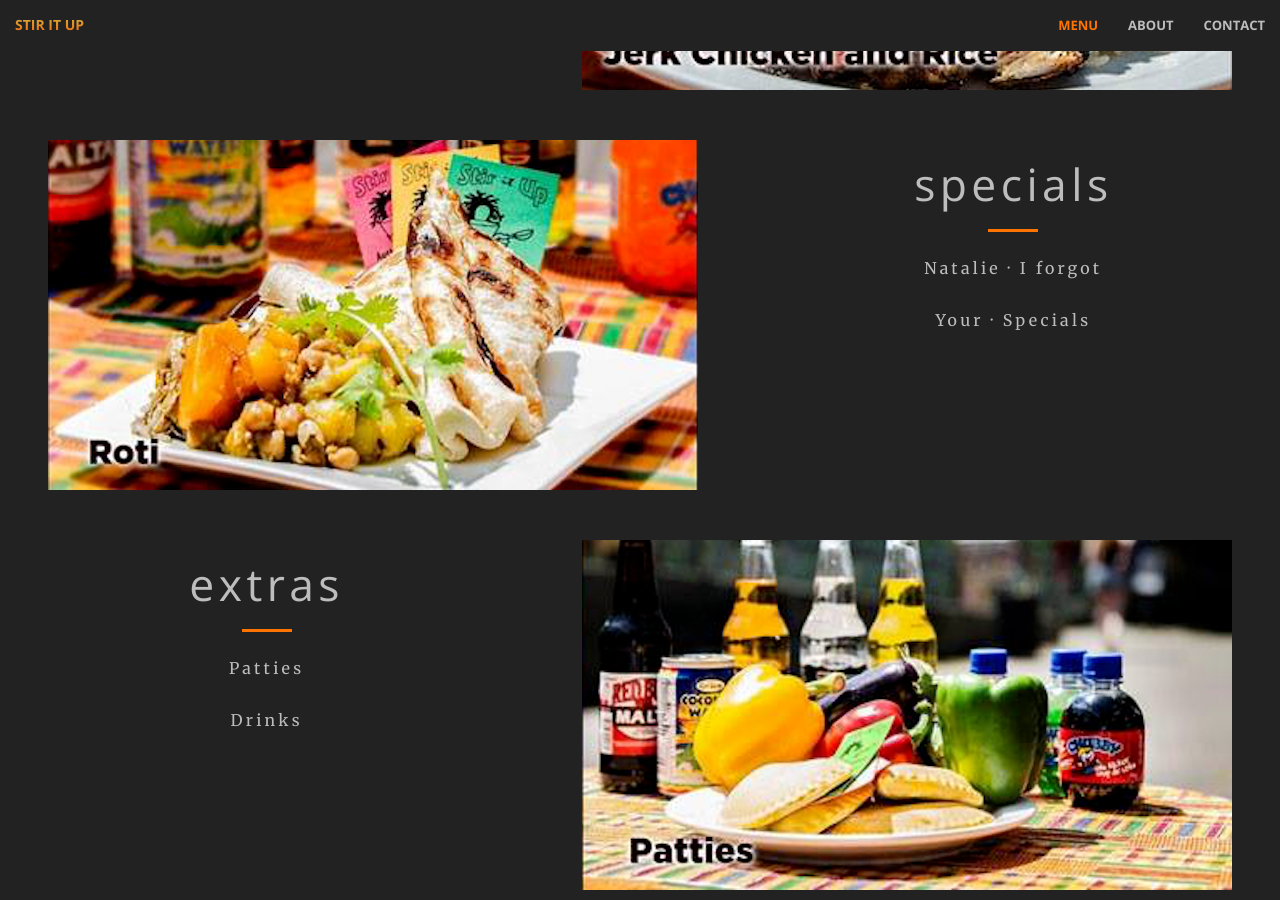
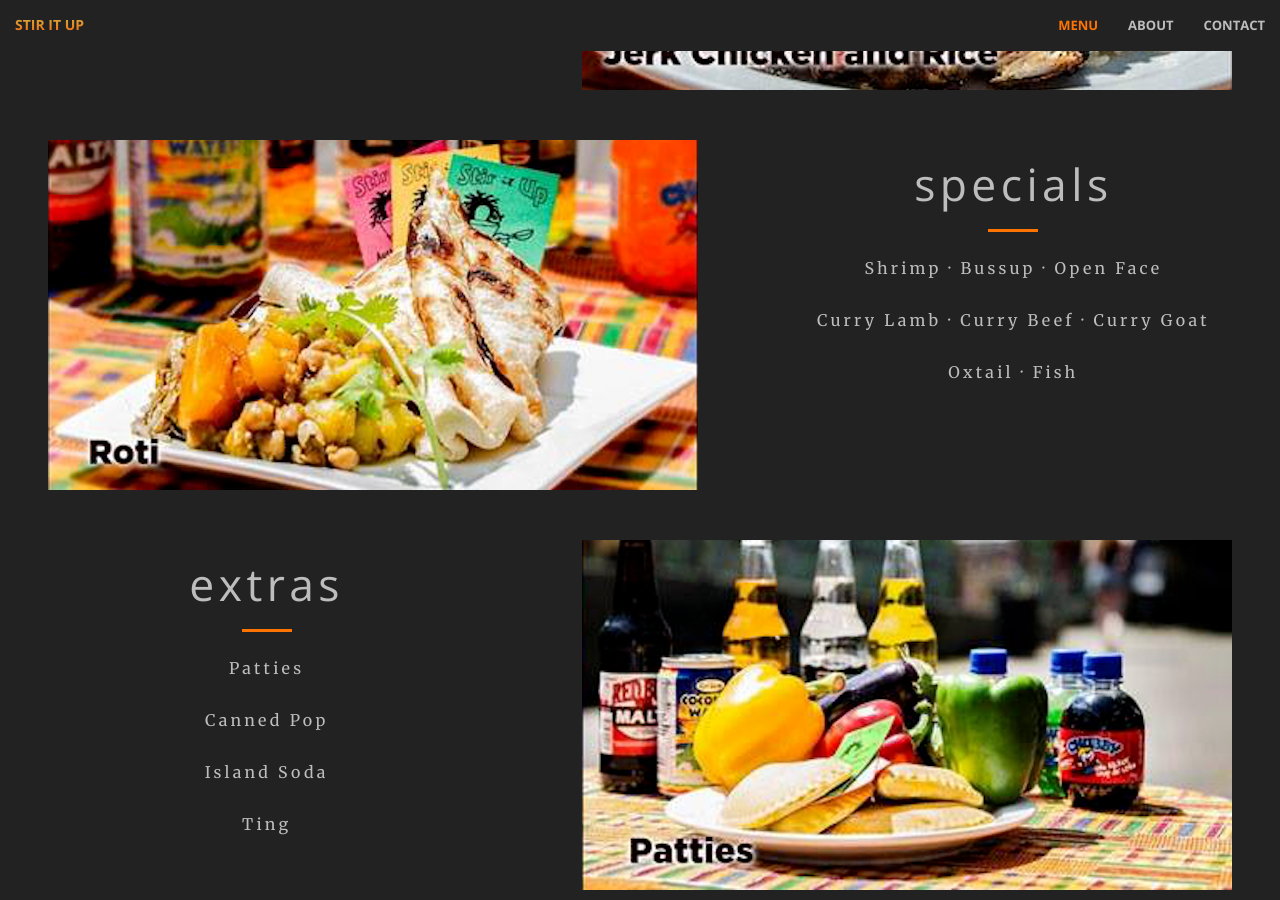
Before and after one commit to ciraben/stiritup, a Jekyll site: the page built from index.html, in a window 1280 px wide and 900 px high, scrolled down 1210 px. Built offline with Jekyll 4.4.1, drawn with Linux system fonts in a browser that asks for light colours; some of the changed text lies outside the part shown.

Commit message:
Update specials & hours. Add some mobile fixes.

```diff
--- a/_includes/call-to-action.html
+++ b/_includes/call-to-action.html
@@ -20,7 +20,7 @@
             <div class="col-lg-8 col-lg-offset-2 text-center">
                 <h2 class="section-heading">Authentic. Caribbean. Soul Food.</h2>
                 <hr class="light">
-                <p class="text-faded">Stir It Up is a locally-owned authentic Caribbean soul food restaurant.<br> Originally from St. Lucia, Chef & Owner Natalie Justin's menu features fresh ingredients, amazing spices and exotic influences.</p>
+                <p class="text-light">Stir It Up is a locally-owned authentic Caribbean soul food restaurant.<br> Originally from St. Lucia, Chef & Owner Natalie Justin's menu features fresh ingredients, amazing spices and exotic influences.</p>
                 <!--
                 <a href="#" class="btn btn-default btn-xl">Get Started!</a>
                 -->
--- a/_includes/contact.html
+++ b/_includes/contact.html
@@ -23,34 +23,24 @@
                 <br>
                 <hr class="primary">
                 <br>
-                <p>
-                  11 am - 6 pm
-                  <br>
-                  <br>
-                  760A Yates, in the Odeon Alley
-                  <br>
-                  <br>
-                  stiritupfoods@yahoo.com
-                  <br>
-                  <br>
-                   778.432.0133
-                  <br>
-                  <br>
-                </p>
+                <p>12 pm - 6 pm </p>
+                <p>760A Yates, in the Odeon Alley</p>
+                <p>stiritupfoods@yahoo.com</p>
+                <p>778.432.0133</p>
             </div>
-        <div class="col-xs-2 col-xs-offset-2 text-center">
+        <div class="col-sm-2 col-sm-offset-2 text-center">
           <a href="tel:{{ site:phone }}">
                 <i class="fa fa-phone fa-3x wow bounceIn" data-wow-delay=".1s"></i>
                 <p></p>
             </a>
         </div>
-        <div class="col-xs-2 col-xs-offset-1 text-center">
+        <div class="col-sm-2 col-sm-offset-1 text-center">
             <a href="mailto:{{ site.email }}">
             <i class="fa fa-envelope-o fa-3x wow bounceIn" data-wow-delay=".1s"></i>
                 <p></p>
             </a>
         </div>
-        <div class="col-xs-2 col-xs-offset-1 text-center">
+        <div class="col-sm-2 col-sm-offset-1 text-center">
           <a href={{ site.facebook_url }}>
             <i class="fa fa-facebook fa-3x wow bounceIn" data-wow-delay=".1s"></i>
                 <p></p>
--- a/_includes/header.html
+++ b/_includes/header.html
@@ -18,7 +18,7 @@
     <div class="header-content">
         <div class="header-content-inner">
             <!-- <h1>Stir It Up</h1> -->
-            <img style="margin-bottom: 4vh;" src="img/minilogo-trans-inner-trans-noborder.png"/>
+            <img class="image-responsive" style="margin-bottom: 4vh; max-width: 100%;" src="img/minilogo-trans-inner-trans-noborder.png"/>
             <p class="text-faded">Authentic</p>
             <p class="text-black">Caribbean</p>
             <p class="text-yellow">Soul Food</p>
--- a/_includes/portfolio.html
+++ b/_includes/portfolio.html
@@ -39,8 +39,10 @@
         <div class="content text-center">
           <h1>specials</h1>
           <hr>
-          <p>Natalie &middot; I forgot</p>
-          <p>Your &middot; Specials</p>
+          <p>Shrimp &middot; Bussup &middot; Open Face</p>
+          <p>Curry Lamb &middot; Curry Beef &middot; Curry Goat</p>
+          <p>Oxtail &middot; Fish</p>
+          <!-- <em>Call ahead for today's special.</em> -->
         </div>
       </div>
       <div class="col col-sm-7 col-sm-pull-5">
@@ -55,7 +57,9 @@
           <h1>extras</h1>
           <hr>
           <p>Patties</p>
-          <p>Drinks</p>
+          <p>Canned Pop</p>
+          <p>Island Soda</p>
+          <p>Ting<p>
           <br>
           <br>
         </div>
--- a/_sass/_base.scss
+++ b/_sass/_base.scss
@@ -48,7 +48,7 @@ p {
 }
 
 .bg-blue {
-    background-color: $theme-blue;
+    background-color: darken($theme-blue, 15%);
 }
 
 .bg-dark {
@@ -188,7 +188,7 @@ header {
     .header-content {
         position: relative;
         text-align: center;
-        padding: 100px 15px 100px;
+        padding: 100px 10px 100px 20px;
         width: 100%;
         .header-content-inner {
             h1 {
@@ -207,6 +207,7 @@ header {
                 text-transform: lowercase;
                 letter-spacing: 1.5em;
                 margin-bottom: 50px;
+                text-align: center;
             }
         }
     }
```
